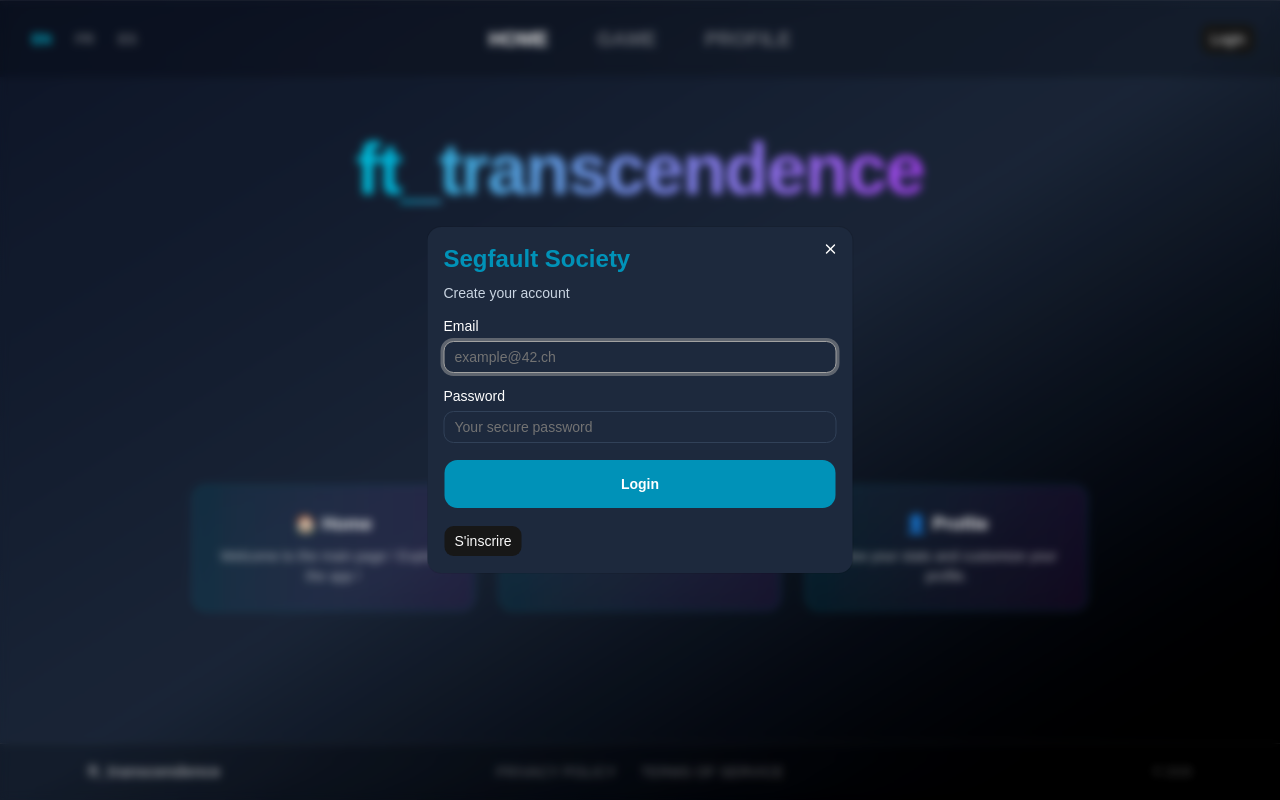
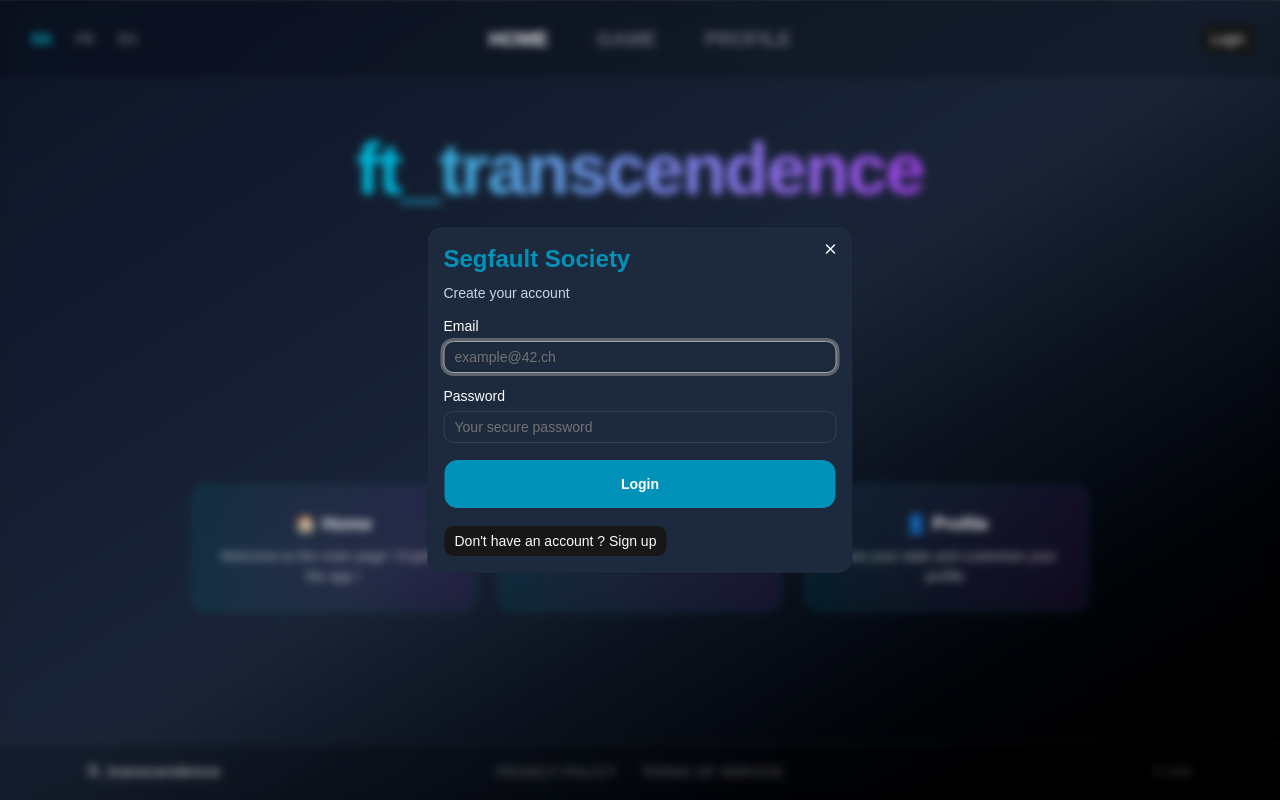
Before and after one commit to team-Segfault-Society-42/Ft_transcendence, a React app in the folder frontend/: page / in a window 1280 px wide. Both pictures are taken after a click on the button "Login". Built offline with nearby package versions, Linux system fonts and the light colour scheme; the HTML template or start-up script is replaced by a standard one.

Commit message:
add translation

```diff
--- a/frontend/src/components/layout/LoginModal.tsx
+++ b/frontend/src/components/layout/LoginModal.tsx
@@ -101,7 +101,7 @@ export default function LoginModal({ isOpen, onClose, onSwitchToSignup }: LoginM
             			    {isLoading ? t("auth.buttons.loading") : t("auth.buttons.login")}
         				    </Button>
 							<Button type='button' onClick={onSwitchToSignup} >
-								<p>S'inscrire</p>
+								<p> { t("auth.buttons.no_account") } </p>
 							</Button>
 
     				    </form>
--- a/frontend/src/components/layout/SignupModal.tsx
+++ b/frontend/src/components/layout/SignupModal.tsx
@@ -115,7 +115,7 @@ return (
             			{isLoading ? t("auth.buttons.loading") : t("auth.buttons.register")}
 						</Button>
 						<Button type='button' onClick={onSwitchToSignin} >
-							<p>Vous avez deja un compte ? Se connecter</p>
+							<p> { t("auth.buttons.already_account") } </p>
 						</Button>
     				</form>
 			</Form>
--- a/frontend/src/i18n/en.json
+++ b/frontend/src/i18n/en.json
@@ -73,7 +73,9 @@
             "register": "Register",
             "loading": "Connecting to server...",
             "change_method": "Change method",
-            "login": "Login"
+            "login": "Login",
+            "no_account": "Don't have an account ? Sign up",
+            "already_account": "Already have an account ? Log in"
           },
         "success": "User successfully created!",
         "error": "An error occurred: ",
--- a/frontend/src/i18n/es.json
+++ b/frontend/src/i18n/es.json
@@ -75,7 +75,9 @@
             "register": "Registrarse",
             "loading": "Conectando al servidor...",
             "change_method": "Cambiar método",
-            "login": "Se conectar"
+            "login": "Se conectar",
+            "no_account": "¿ No tienes cuenta ? Regístrate",
+            "already_account": "¿ Ya tienes una cuenta ? Iniciar sesión"
         },
 
         "success": "¡Usuario creado con éxito!",
--- a/frontend/src/i18n/fr.json
+++ b/frontend/src/i18n/fr.json
@@ -73,7 +73,9 @@
             "register": "S'inscrire",
             "loading": "Connection au serveur...",
             "change_method": "Changer de méthode",
-            "login": "Se connecter"
+            "login": "Se connecter",
+            "no_account": "Pas encore de compte ? S'inscrire",
+            "already_account": "Déjà un compte ? Se connecter"
           },
           "success": "Utilisateur créé avec succès !",
           "error": "Une erreur est survenue : ",
```
